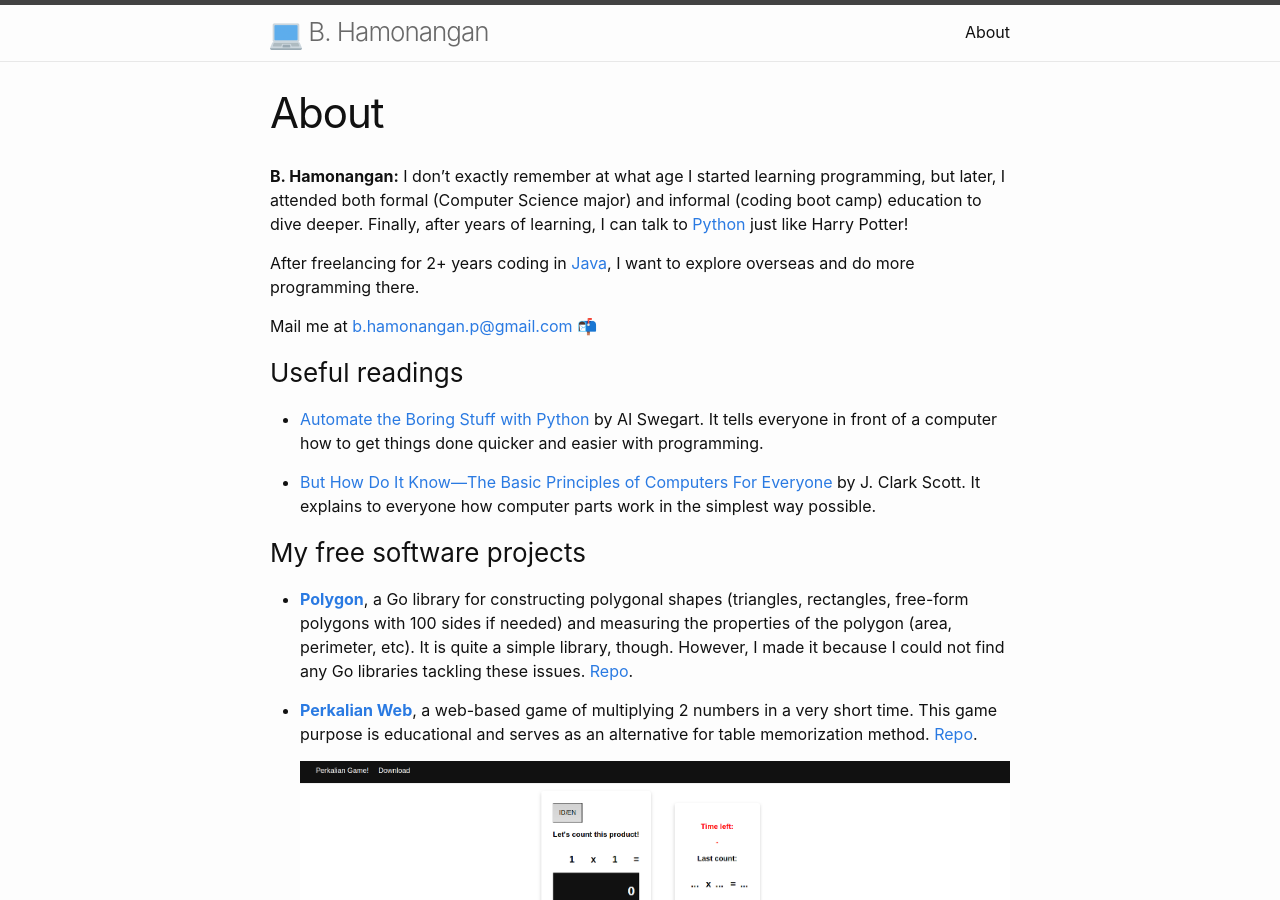
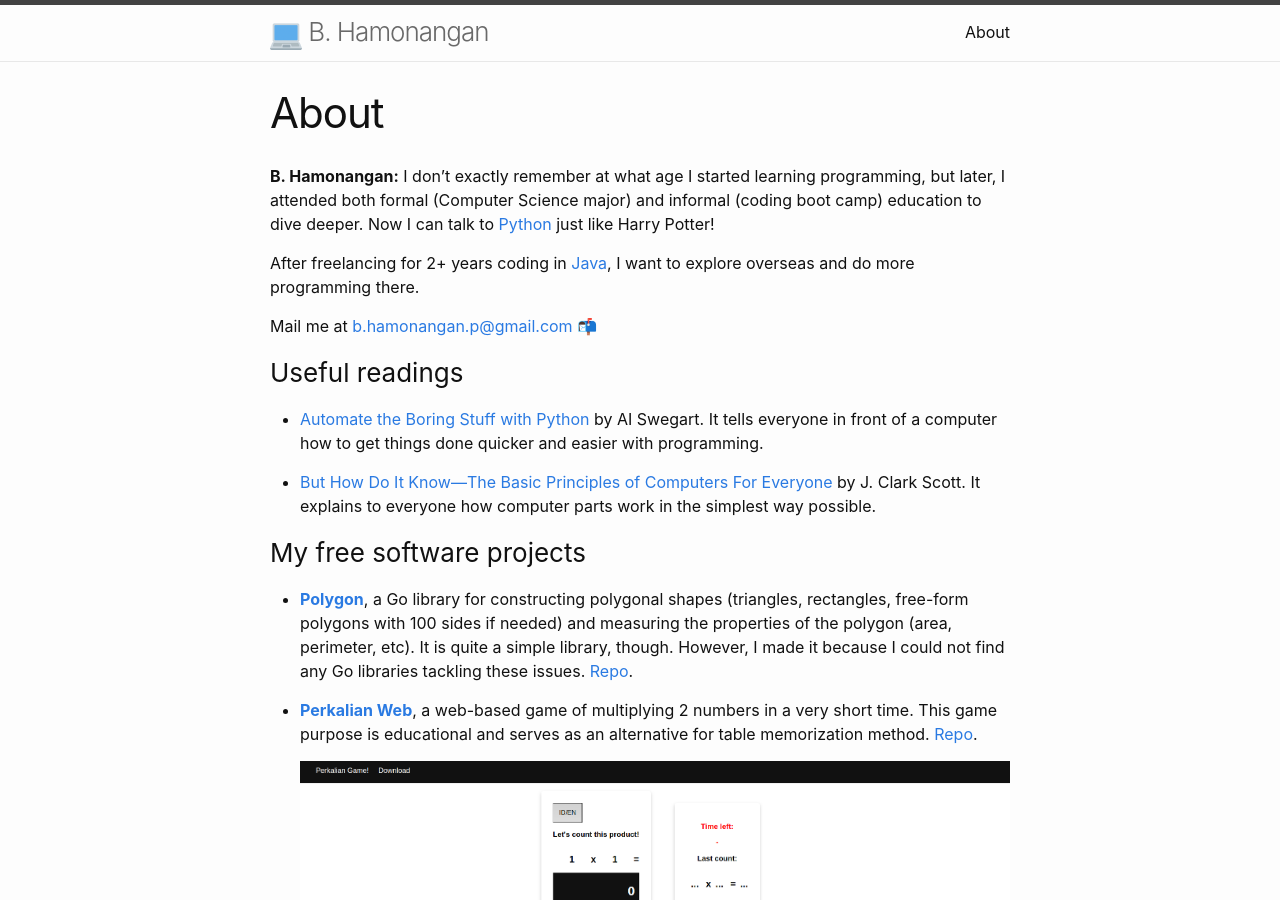
Before and after one commit to hamonangann/hamonangann.github.io, a Jekyll site: the page built from about-en.markdown, in a window 1280 px wide and 900 px high. Built offline with Jekyll 4.4.1, drawn with Linux system fonts in a browser that asks for light colours.

Commit message:
update about

```diff
--- a/about-en.markdown
+++ b/about-en.markdown
@@ -3,7 +3,7 @@ layout: page
 title: About
 permalink: /about/
 ---
-**B. Hamonangan:** I don't exactly remember at what age I started learning programming, but later, I attended both formal (Computer Science major) and informal (coding boot camp) education to dive deeper. Finally, after years of learning, I can talk to [Python](https://en.wikipedia.org/wiki/Python_(programming_language)) just like Harry Potter!
+**B. Hamonangan:** I don't exactly remember at what age I started learning programming, but later, I attended both formal (Computer Science major) and informal (coding boot camp) education to dive deeper. Now I can talk to [Python](https://en.wikipedia.org/wiki/Python_(programming_language)) just like Harry Potter!
 
 After freelancing for 2+ years coding in [Java](https://en.wikipedia.org/wiki/Java), I want to explore overseas and do more programming there.
 
```
